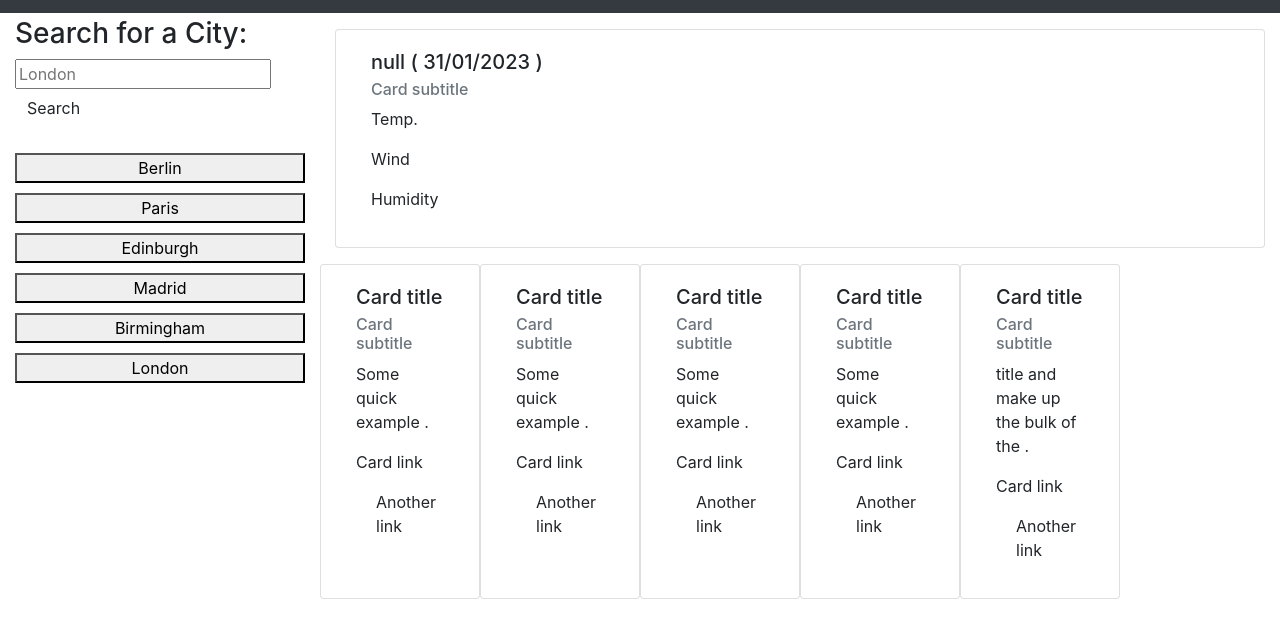
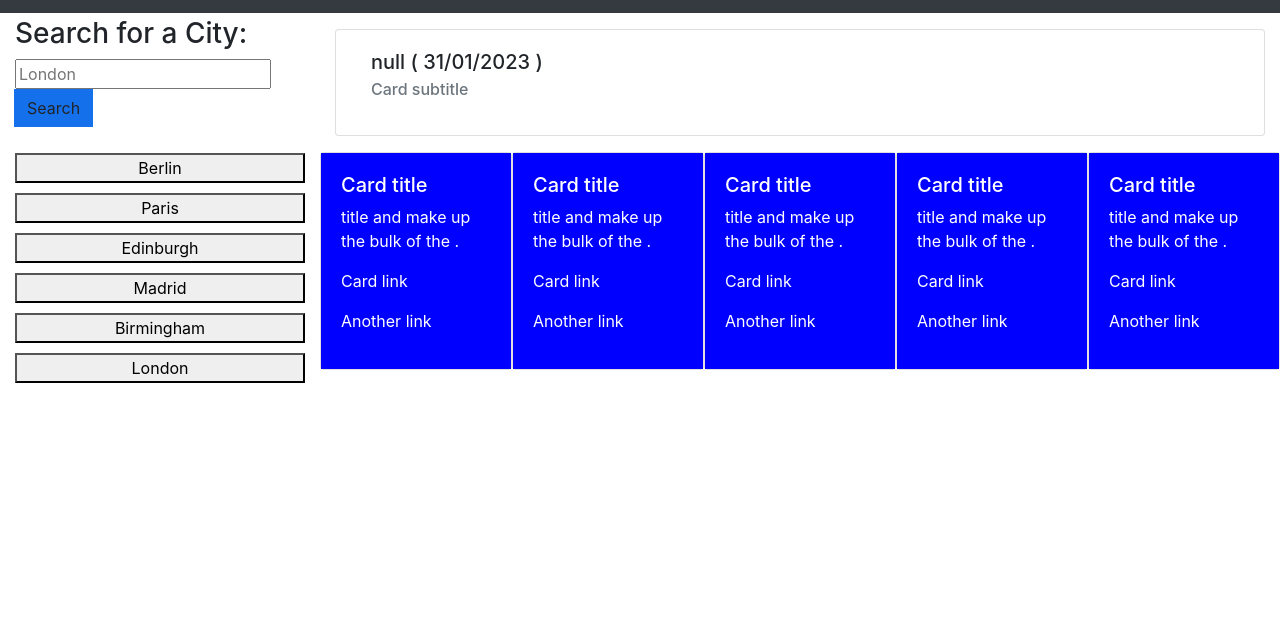
Before and after one commit to ElanekJ/Weather-Dashboard, a plain HTML site: page index.html in a window 1280 px wide. Shown: the part 59-696 px from the top of the page. Drawn offline with nearby package versions, Linux system fonts and the light colour scheme.

Commit message:
set weather for four days, change the color

```diff
--- a/index.html
+++ b/index.html
@@ -29,7 +29,7 @@
               <input class="form-input weather-search" type="text" id="search-input" placeholder="London"
                 aria-labelledby="form-heading" aria-controls="today forecast" />
               <div class="input-group-append">
-                <button type="submit" class="btn search-button" id="search-button" aria-label="submit search">
+                <button type="submit" class="btn search-button" id="search-button" style="background-color:rgb(20, 113, 235);" aria-label="submit search">
                   Search
                 </button>
                 <hr class="hr weather-hr" />
@@ -59,46 +59,49 @@
 
         <section id="forecast currentDay" class="row mt-3" role="region" aria-live="polite">
 
+          <div class="card" style="width: 12rem;" >
+            <div class="card-body " style="background-color: blue; color: white;">
+              <h5 class="card-day">Card title</h5>
 
-          <div class="col-lg-2 card" >
-            <div class="card-body">
-              <h5 class="card-title">Card title</h5>
-              <h6 class="card-subtitle mb-2 text-muted">Card subtitle</h6>
-              <p class="card-text">Some quick example .</p>
-              <p class="card-link">Card link</p>
-              <p class="card-link">Another link</p>
+              <p class="card-temp"> title and make up the bulk of the .</p>
+              <p class="card-wind">Card link</p>
+              <p class="card-humidity">Another link</p>
             </div>
-          </div><div class="col-lg-2 card" >
-            <div class="card-body">
-              <h5 class="card-title">Card title</h5>
-              <h6 class="card-subtitle mb-2 text-muted">Card subtitle</h6>
-              <p class="card-text">Some quick example .</p>
-              <p class="card-link">Card link</p>
-              <p class="card-link">Another link</p>
+          </div>
+          <div class=" card" style="width: 12rem;">
+            <div class="card-body"style="background-color: blue; color: white;">
+              <h5 class="card-day">Card title</h5>
+
+              <p class="card-temp"> title and make up the bulk of the .</p>
+              <p class="card-wind">Card link</p>
+              <p class="card-humidity">Another link</p>
             </div>
-          </div><div class="col-lg-2 card" >
-            <div class="card-body">
-              <h5 class="card-title">Card title</h5>
-              <h6 class="card-subtitle mb-2 text-muted">Card subtitle</h6>
-              <p class="card-text">Some quick example .</p>
-              <p class="card-link">Card link</p>
-              <p class="card-link">Another link</p>
+          </div>
+          <div class=" card"style="width: 12rem;" >
+            <div class="card-body"style="background-color: blue; color: white;">
+              <h5 class="card-day">Card title</h5>
+
+              <p class="card-temp"> title and make up the bulk of the .</p>
+              <p class="card-wind">Card link</p>
+              <p class="card-humidity">Another link</p>
             </div>
-          </div><div class="col-lg-2 card" >
-            <div class="card-body">
-              <h5 class="card-title">Card title</h5>
-              <h6 class="card-subtitle mb-2 text-muted">Card subtitle</h6>
-              <p class="card-text">Some quick example .</p>
-              <p class="card-link">Card link</p>
-              <p class="card-link">Another link</p>
+          </div>
+          <div class="card" style="width: 12rem;">
+            <div class="card-body"style="background-color: blue; color: white;">
+              <h5 class="card-day">Card title</h5>
+
+              <p class="card-temp"> title and make up the bulk of the .</p>
+              <p class="card-wind">Card link</p>
+              <p class="card-humidity">Another link</p>
             </div>
-          </div><div class="col-lg-2 card" >
-            <div class="card-body">
-              <h5 class="card-title">Card title</h5>
-              <h6 class="card-subtitle mb-2 text-muted">Card subtitle</h6>
-              <p class="card-text"> title and make up the bulk of the .</p>
-              <p class="card-link">Card link</p>
-              <p class="card-link">Another link</p>
+          </div>
+          <div class="card" style="width: 12rem;">
+            <div class="card-body"style="background-color: blue; color: white;">
+              <h5 class="card-day">Card title</h5>
+
+              <p class="card-temp"> title and make up the bulk of the .</p>
+              <p class="card-wind">Card link</p>
+              <p class="card-humidity">Another link</p>
             </div>
           </div>
         </section>
--- a/script.js
+++ b/script.js
@@ -1,5 +1,7 @@
+ //Set ready website
 $(document).ready(function() {
 
+    //set the cities buttons
     let cities = ["Berlin", "Paris","Edinburgh","Madrid","Birmingham","London"];
     for (let i = 0; i < cities.length; i++) {
 
@@ -11,18 +13,24 @@
 
 
 
+
+    //set the metrick units
     let choseUnit = "&units=metric";
-let timeEl = moment().format("DD/MM/YYYY")
 
+    //date
+    let timeEl = moment().format("DD/MM/YYYY");
+
+    // listening function
     $("button").click(function(event){
 
         let cityEl = event.target.textContent;
-    console.log("cityEl  =" + cityEl)
 
 
-    let dataCityEl = $(event.target);
-    localStorage.setItem("City" , cityEl);
-    document.querySelector(".card-title").textContent = (localStorage.getItem("City")) + "   ( " + timeEl + " )";
+
+        let imgEl = event.target
+        localStorage.setItem("image" , cityEl)
+        document.querySelector(".card-subtitle").innerHTML = "<img src=\"http://openweathermap.org/img/wn/02n@2x.png\">"
+
 
 
         fetch(`https://api.openweathermap.org/geo/1.0/direct?q=${cityEl}&limit=5&appid=566a2801aa6d2ed7467b0b0d21c0d5c2`)
@@ -42,23 +50,46 @@ $("button").click(function(event){
         .then(data =>{
 
             let tempEl = "Temp " + data.list[0].main.temp +"C"
-
+            let windEl = "Wind: " + data.list[0].wind.speed+ "KPH";
+            let humidity =  "Humidity: " + data.list[0].main.humidity + "%"
 
             document.querySelector(".card-title").textContent = cityEl + "   ( " + timeEl + " )";
             document.querySelector(".card-subtitle").innerHTML = "<img src=\"http://openweathermap.org/img/wn/02n@2x.png\">"
             document.querySelector(".temp").textContent = tempEl
-        document.querySelector(".wind").textContent = "Wind: " + data.list[0].wind.speed + "KPH"
-        document.querySelector(".humidity").textContent = "Humidity: " + data.list[0].main.humidity + "%"
+            document.querySelector(".wind").textContent = windEl
+            document.querySelector(".humidity").textContent = humidity
 
-        console.log(data);
+            // initial storage
+            localStorage.setItem("City" , cityEl);
+            localStorage.setItem("temperature" , tempEl);
+            localStorage.setItem("Wind" , windEl);
+            localStorage.setItem("Humidity" , humidity);
 
-        console.log(data.list[0].weather[0].icon);
-        console.log("C ", data.list[0].main.temp, " C ");
-        console.log("Wind ",data.list[0].wind.speed,"KPH");
-        console.log("Humidyty ",data.list[0].main.humidity , "%");
+
+            for (let i = 0; i < document.children[0].children[1].children[1].children[0].children[1].children[1].children.length; i++) {
+
+                let timeEle = moment(data.list[((i+1)*8)-1].dt, "X").format("DD/MM/YYYY");
+
+                let tempEle = "Temp " + data.list[((i+1)*8)-1].main.temp +"C";
+                let windEle = "Wind: " + data.list[((i+1)*8)-1].wind.speed+ "KPH";
+                let humiditye =  "Humidity: " + data.list[((i+1)*8)-1].main.humidity + "%";
+                document.children[0].children[1].children[1].children[0].children[1].children[1].children[i].querySelector(".card-day").textContent = timeEle;
+                document.children[0].children[1].children[1].children[0].children[1].children[1].children[i].querySelector(".card-temp").textContent = tempEle;
+                document.children[0].children[1].children[1].children[0].children[1].children[1].children[i].querySelector(".card-wind").textContent = windEle;
+                document.children[0].children[1].children[1].children[0].children[1].children[1].children[i].querySelector(".card-humidity").textContent = humiditye;
+
+                localStorage.setItem("temperature" , tempEl);
+                localStorage.setItem("Wind" , windEl);
+                localStorage.setItem("Humidity" , humidity);
+
+            }
+        })
+    })
+
+    document.querySelector(".card-title").textContent = (localStorage.getItem("City")) + "   ( " + timeEl + " )";
+    document.querySelector(".card-title").textContent = (localStorage.getItem("City")) + "   ( " + timeEl + " )";
+    document.querySelector(".wind").textContent =(localStorage.getItem("Wind"));
+    document.querySelector(".temp").textContent = (localStorage.getItem("temperature"));
+    document.querySelector(".humidity").textContent =(localStorage.getItem("Humidity"));
 
 })
- })
- document.querySelector(".card-title").textContent = (localStorage.getItem("City")) + "   ( " + timeEl + " )";
-
- })
--- a/style.css
+++ b/style.css
@@ -9,3 +9,8 @@
 .btn{
     background-color:rgb(20, 113, 235);
 }
+
+section#forrecast{
+    background-color: blue;
+    color: white;
+}
```
Lines whose indentation alone changed are shown as unchanged.
